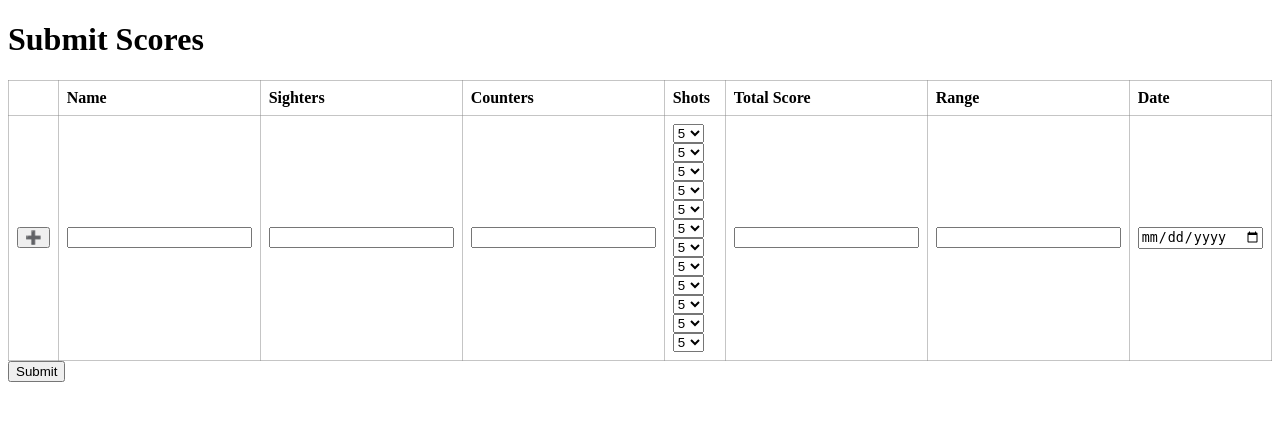
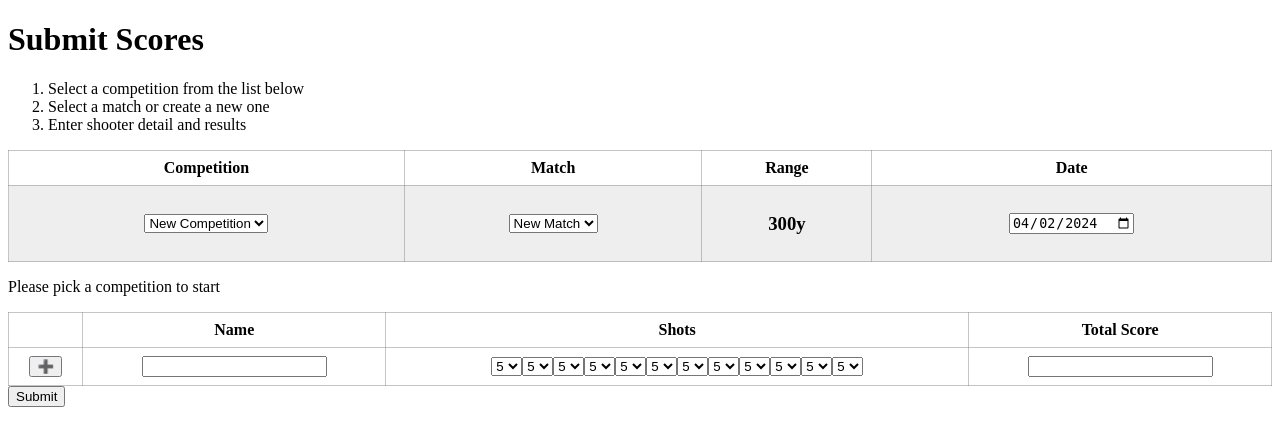
Before and after one commit to DAlexanderNZ/target-rifle-scores, a Flask app: page /addscore in a window 1280 px wide. Shown: the top 446 px of the page. Run offline with Flask 3, Linux system fonts and the light colour scheme.

Commit message:
update formating for addscore tables

```diff
--- a/static/css/styles.css
+++ b/static/css/styles.css
@@ -9,7 +9,7 @@ tr:nth-of-type(even) {
 
 th, td {
     padding: 8px;
-    text-align: left;
+    text-align: center;
     border: 1px solid #8887877b;
 }
 
--- a/templates/addscore.html
+++ b/templates/addscore.html
@@ -8,19 +8,58 @@
 </head>
 <body>
     <h1>Submit Scores</h1>
+    <p>
+        <ol>
+            <li>Select a competition from the list below</li>
+            <li>Select a match or create a new one</li>
+            <li>Enter shooter detail and results</li>
+        </ol>
+    </p>
     <form method="POST" action="{{ url_for('add_score') }}">
+        <table>
+            <tr class="head_table">
+                <th>Competition</th>
+                <th>Match</th>
+                <th>Range</th>
+                <th>Date</th>
+            </tr>
+            <tr>
+                <!-- Select competition from options in database or create new comptition-->
+                <td id="competition_select">
+                    <select>
+                        {% for comp in competitions %}
+                        <option value="match_ids: {{ comp.match_id }}">{{ comp.competition }}</option>
+                        {% endfor %}
+                        <option value="new_comp">New Competition</option>
+                    </select>
+                </td>
+                <!-- Select a match from the competition or create a new match-->
+                <td id="match_select">
+                    <select>
+                        {% for matchs in match_name %}
+                            <option id="match_name"> {{ matchs.match_name }}</option>
+                        {% endfor %}
+                        <option value="new_match">New Match</option>
+                    </select>
+                </td>
+                <td>
+                    <!-- TODO: Dynamically update based on selected match-->
+                    <h3 id="distance">300y</h3>
+                </td>
+                <td id="match_date">
+                    <input type="date" name="date" id="date_picker" value="" required>
+                </td>
+            </tr>
+        </table>
+        <p id="competition_description">Please pick a competition to start</p>
         <table id="score_input">
             <tr>
                 <th></th>
                 <th>Name</th>
-                <th>Sighters</th>
-                <th>Counters</th>
                 <th>Shots</th>
                 <th>Total Score</th>
-                <th>Range</th>
-                <th>Date</th>
             </tr>
-            <!--- Table rows are created dynamically using JavaScript below --->
+            <!-- Table rows are created dynamically using JavaScript below -->
         </table>
         <input type="submit" value="Submit">
     </form>
@@ -35,12 +74,8 @@
             new_row.id = "new_row_" + row_id
             let html = '<td id="button_' + row_id + '"><button type="button" onclick="add_row()" id="row_add_button_' + row_id + '">➕</button></td>\
                 <td><input type="text" name="name" required></td>\
-                <td><input type="number" name="match_sighters" required></td>\
-                <td><input type="number" name="match_counters" required></td>\
                 <td id="shots_input_' + row_id + '"></td>\
-                <td><input type="float" step="0.01" name="score" required></td>\
-                <td><input type="text" name="distance" required></td>\
-                <td><input type="date" name="date" required></td>'
+                <td><input type="float" step="0.01" name="score" required></td>'
             new_row.innerHTML = html
             score_input_table.appendChild(new_row)
             render_shots(row_id)
@@ -105,8 +140,16 @@
 
         //Load first row on page load
         document.addEventListener('DOMContentLoaded', function(){
+            document.getElementById('date_picker').value = toDateInputValue(new Date())
             add_row()
         })
+
+        function toDateInputValue(dateObject){
+            const local = new Date(dateObject);
+            local.setMinutes(dateObject.getMinutes() - dateObject.getTimezoneOffset());
+            return local.toJSON().slice(0,10);
+        }
+
     </script>
 </body>
 </html>
```
